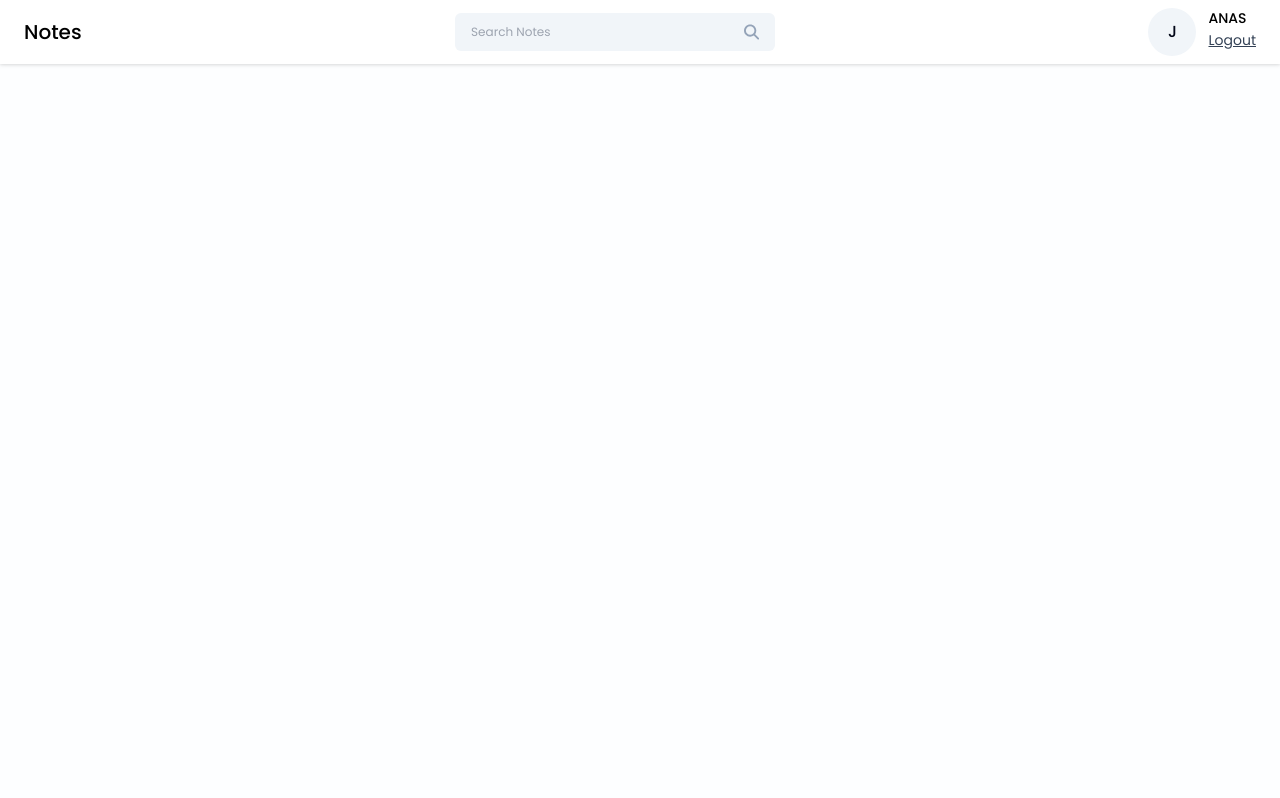
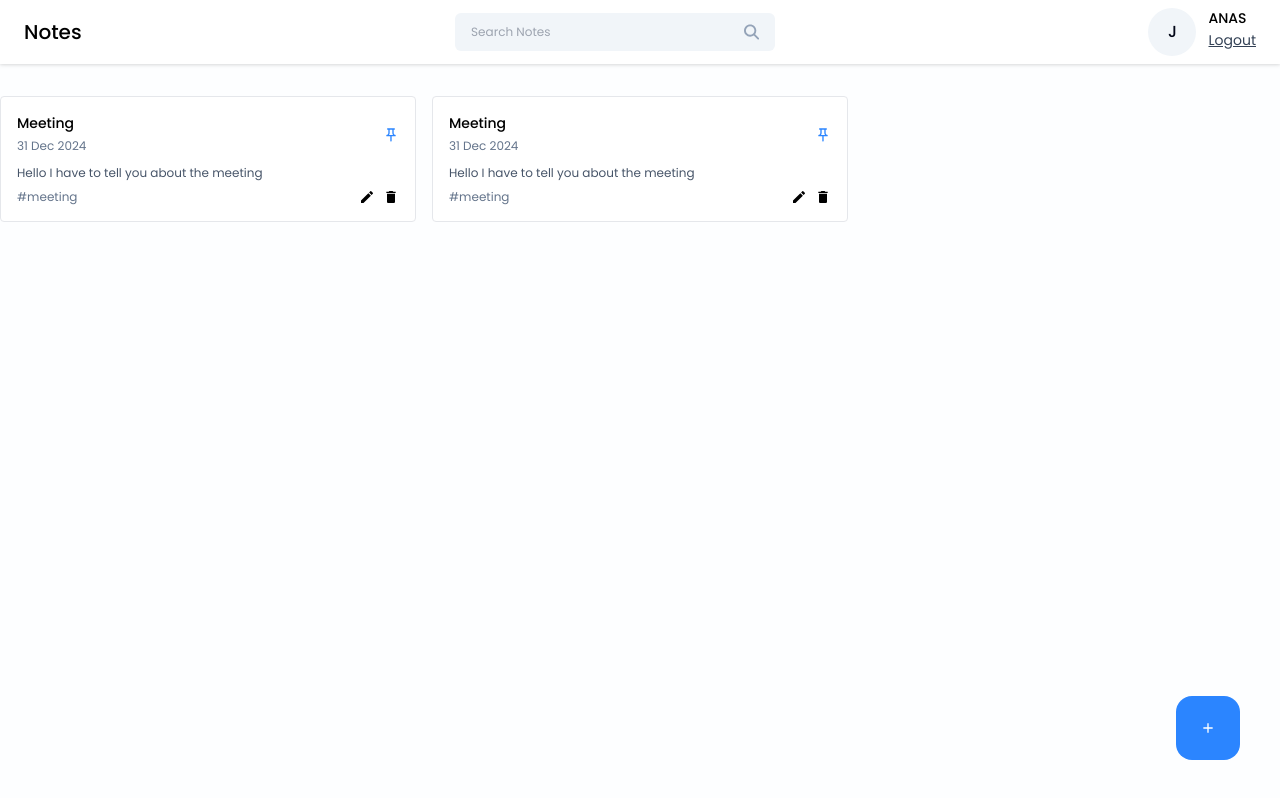
Before and after one commit to MoAnasSiddiqui/book-store-mern-project, a React app in the folder frontend/: page /dashboard in a window 1280 px wide. Built offline with nearby package versions, Linux system fonts and the light colour scheme; the HTML template or start-up script is replaced by a standard one.

Commit message:
added notecard section on dashboard

```diff
--- /dev/null
+++ b/frontend/src/components/Cards/NoteCard.jsx
@@ -0,0 +1,37 @@
+import React from 'react'
+import { MdOutlinePushPin } from 'react-icons/md';
+import { MdCreate, MdDelete } from 'react-icons/md'
+
+const NoteCard = ({ title, date, content, tags, isPinned, onEdit, onDelete, onPinNote }) => {
+    return (
+        <div className='border rounded p-4 bg-white hover:shadow-xl transition-all ease-in-out'>
+            <div className="flex items-center justify-between">
+                <div>
+                    <h6 className='text-sm font-medium'>{title}</h6>
+                    <span className='text-xs text-slate-500'>{date}</span>
+                </div>
+
+                <MdOutlinePushPin className={`icon-btn ${isPinned ? 'text-primary' : 'text-slate-300'}`} onClick={onPinNote} />
+            </div>
+
+            <p className='text-xs text-slate-600 mt-2'>{content?.slice(0, 60)}</p>
+
+            <div className='flex items-center justify-between mt-2'>
+                <div className='text-xs text-slate-500'>{tags}</div>
+
+                <div className='flex items-center gap-2'>
+                    <MdCreate
+                        className='icon-btn hover:text-green-600'
+                        onClick={onEdit}
+                    />
+                    <MdDelete
+                        className='icon-btn hover:text-red-500'
+                        onClick={onDelete}
+                    />
+                </div>
+            </div>
+        </div>
+    );
+};
+
+export default NoteCard
--- a/frontend/src/components/Navbar/Navbar.jsx
+++ b/frontend/src/components/Navbar/Navbar.jsx
@@ -7,7 +7,7 @@ const Navbar = () => {
 
     const [searchQuery, setSearchQuery] = useState("");
 
-    const navigate = useNavigate
+    const navigate = useNavigate();
     const onLogout = () => {
         navigate("/login")
     }
--- a/frontend/src/index.css
+++ b/frontend/src/index.css
@@ -24,4 +24,8 @@
     .btn-primary {
         @apply w-full text-sm bg-primary text-white p-2 rounded my-1 hover:bg-blue-600;
     }
+
+    /* .icon-btn{
+        @apply text-xl text-slate-300 cursor-pointer hover:text-primary;
+    } */
 }
--- /dev/null
+++ b/frontend/src/pages/Home/AddEditNotes.jsx
@@ -0,0 +1,11 @@
+import React from 'react'
+
+const AddEditNotes = () => {
+  return (
+    <div>
+
+    </div>
+  )
+}
+
+export default AddEditNotes
--- a/frontend/src/pages/Home/Home.jsx
+++ b/frontend/src/pages/Home/Home.jsx
@@ -1,10 +1,41 @@
 import React from 'react'
 import Navbar from '../../components/Navbar/Navbar'
+import NoteCard from '../../components/Cards/NoteCard'
+import { MdAdd } from 'react-icons/md'
 
 const Home = () => {
   return (
     <>
       <Navbar />
+
+      <div className="container mx-auto">
+        <div className='grid grid-cols-3 gap-4 mt-8'>
+          <NoteCard
+            title="Meeting"
+            date="31 Dec 2024"
+            content="Hello I have to tell you about the meeting"
+            tags="#meeting"
+            isPinned={true}
+            onEdit={() => { }}
+            onDelete={() => { }}
+            onPinNote={() => { }}
+          />
+          <NoteCard
+            title="Meeting"
+            date="31 Dec 2024"
+            content="Hello I have to tell you about the meeting"
+            tags="#meeting"
+            isPinned={true}
+            onEdit={() => { }}
+            onDelete={() => { }}
+            onPinNote={() => { }}
+          />
+
+        </div>
+      </div>
+      <button className='w-16 h-16 flex items-center justify-center rounded-2xl bg-primary hover:bg-blue-600 absolute right-10 bottom-10' onClick={() => { }}>
+        <MdAdd className="text=[32px] text-white" />
+      </button>
     </>
   )
 }
```
